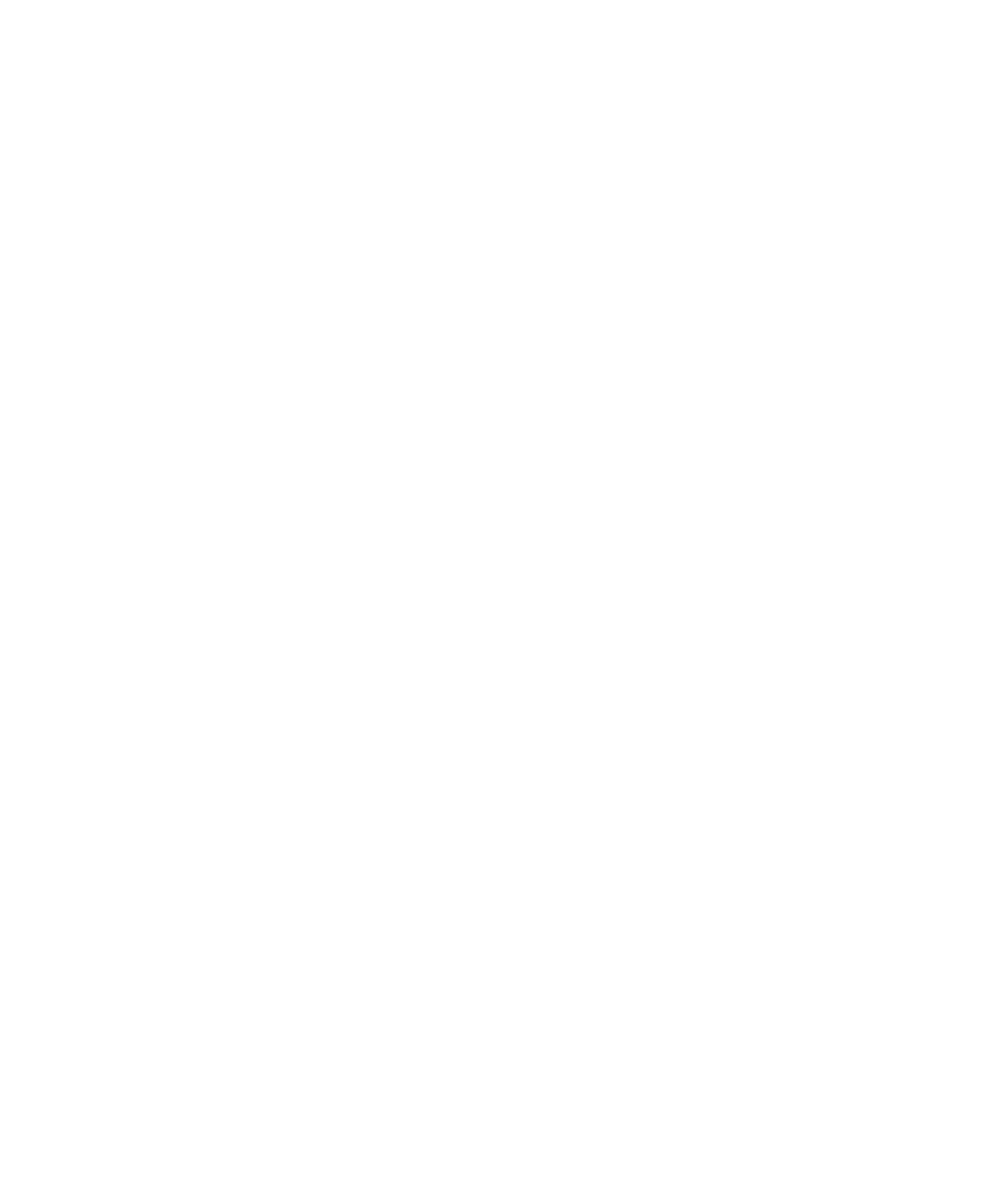
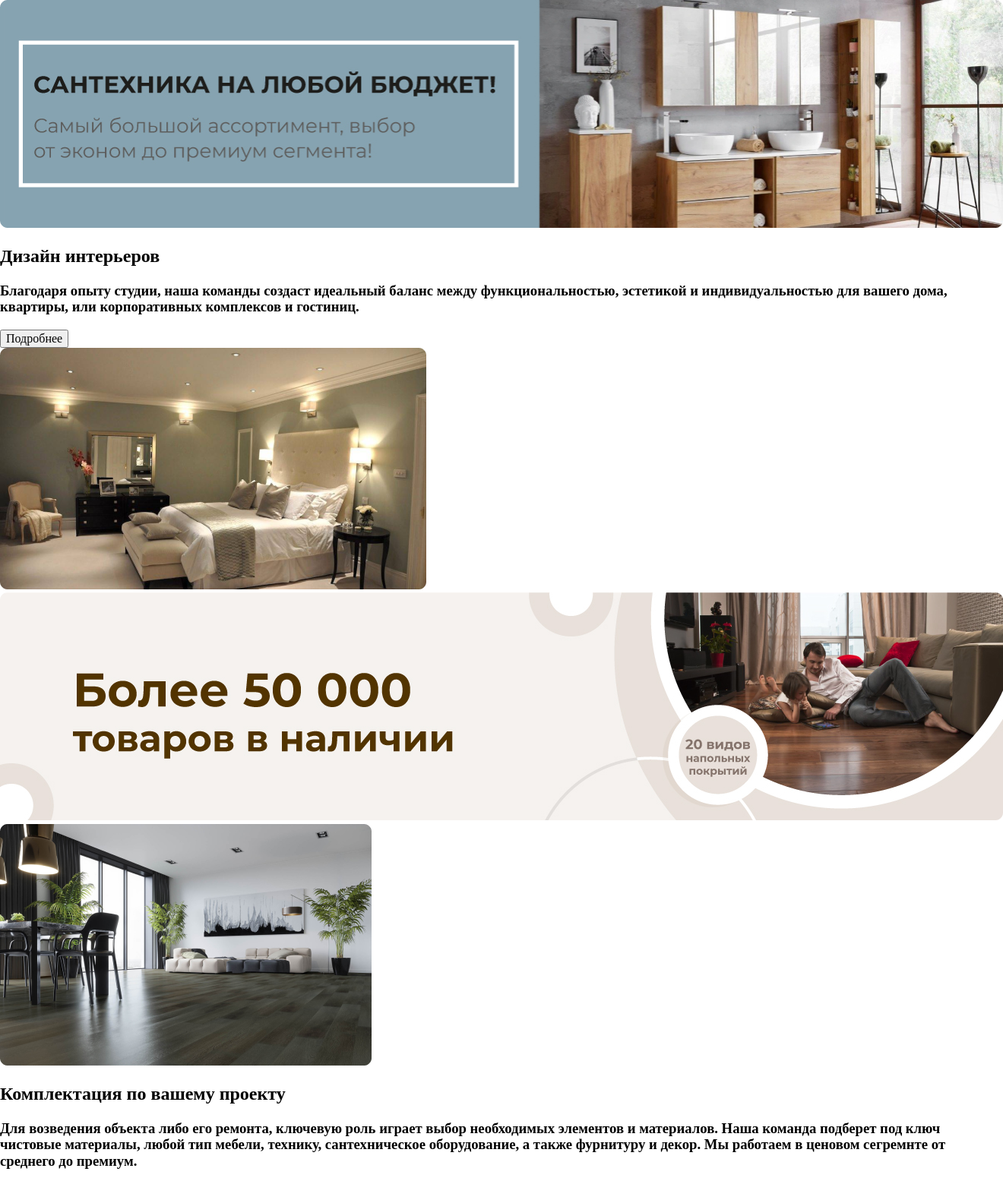
Before and after one commit to IvanRomanenko17/Stroy-Vmeste-New, a plain HTML site: page index.html in a window 1280 px wide. Shown: the top 1555 px of the page at 76% size, 1320 px wide, since content can reach past the window. Before the commit the page ends 800 px from the top, so only its background shows below. Drawn offline with Linux system fonts and the light colour scheme.

Commit message:
added base markup

```diff
--- a/index.html
+++ b/index.html
@@ -9,6 +9,88 @@
     <title>Document</title>
 </head>
 <body>
+    <main class="main">
+        <!-- offer -->
+        <section class="offer">
+            <div class="container">
+                <div class="offer__container">
+                    <div class="offer__image">
+                        <img class="offer__image_img" src="./image/offer__image.png" alt="offer">
+                    </div>
+                </div>
+            </div>
+        </section>
 
+
+
+        <!-- design -->
+        <section class="design">
+            <div class="container">
+                <div class="design__text">
+                    <h2 class="design__title">Дизайн интерьеров</h2>
+                    <h3 class="design__subtitle">Благодаря опыту студии, наша команды создаст идеальный баланс между функциональностью, эстетикой и индивидуальностью для вашего дома, квартиры, или корпоративных комплексов и гостиниц. </h3>
+                    <button class="design__button">Подробнее</button>
+                </div>
+                <div class="design__image">
+                    <img src="./image/design__image.png" alt="design" class="design__image_img">
+                </div>
+            </div>
+        </section>
+
+
+
+        <!-- product -->
+        <section class="product">
+            <div class="container">
+                <div class="product__image">
+                    <img src="./image/product__image.png" alt="product" class="product__image_img">
+                </div>
+            </div>
+        </section>
+
+
+
+        <!-- complectation -->
+        <section class="complectation">
+            <div class="container">
+                <div class="complectation__image">
+                    <img src="./image/complectation__image.png" alt="complectation" class="complectation__image_img">
+                </div>
+                <div class="complectation__text">
+                    <h2 class="complectation__title">Комплектация по вашему проекту</h2>
+                    <h3 class="complectation__subtitle">Для возведения объекта либо его ремонта, ключевую роль играет выбор необходимых элементов и материалов. Наша команда подберет под ключ чистовые материалы, любой тип мебели, технику, сантехническое оборудование, а также фурнитуру и декор. Мы работаем в ценовом сегремнте от среднего до премиум.</h3>
+                    <button class="complectation__button">Подробнее</button>
+                </div>
+            </div>
+        </section>
+
+
+
+        <!-- brands -->
+        <section class="brands">
+            <div class="container">
+                <div class="brands__image">
+                    <img src="./image/brands__image.png" alt="brands" class="brands__image_img">
+                </div>
+            </div>
+        </section>
+
+
+
+        <!-- designers -->
+        <section class="designers">
+            <div class="container">
+                <div class="designers__image">
+                    <img src="./image/complectation__image.png" alt="designers" class="designers__image_img">
+                </div>
+                <div class="designers__text">
+                    <h2 class="designers__title">Дизайнерам, архитекторам и дизайн-студиям</h2>
+                    <h3 class="designers__subtitle">С учётом сложившейся международной обстановки, перспективное        планирование не даёт нам иного выбора, кроме определения инновационных методов управления процессами.
+                    Таким образом, высококачественный прототип будущего проекта в значительной степени обусловливает важность форм воздействия. В частности, семантический разбор внешних противодействий говорит о возможностях модели развития.</h3>
+                    <button class="designers__button">Подробнее</button>
+                </div>
+            </div>
+        </section>
+    </main>
 </body>
 </html>
```
Also changed, not shown: image/brands__image.png (added), image/complectation__image.png (added), image/design__image.png (added), image/offer__image.png (added), image/product__image.png (added).
